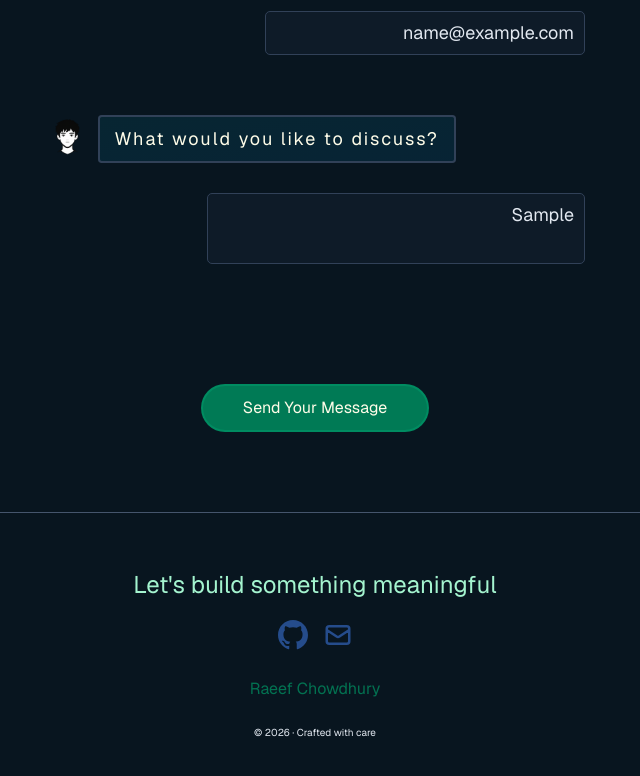
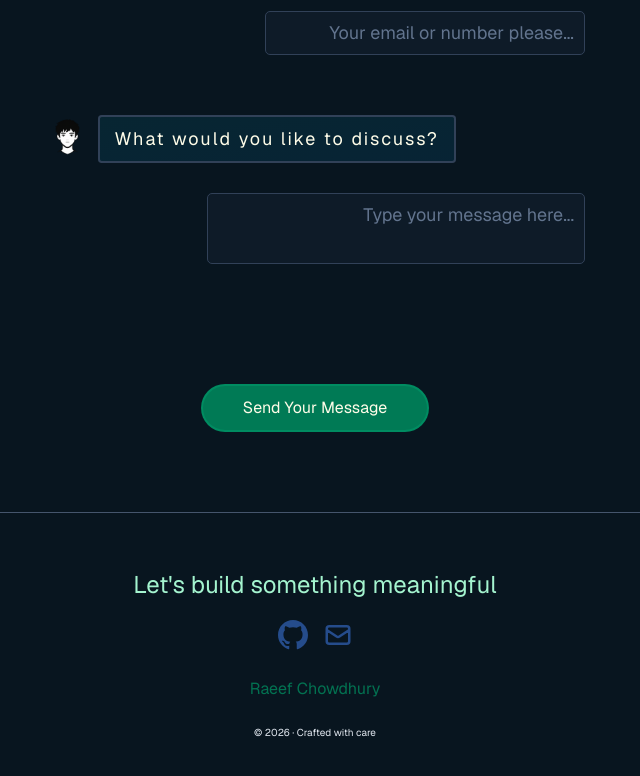
Before and after one commit to Raeef-Chowdhury/Portfolio, a Next.js app: page /contact in a window 1280 px wide. Both pictures are taken after typing "Sample", "name@example.com", "Sample" into the empty fields and a click on the button "Send Your Message". Shown: the part 565-1341 px from the top of the page, without its empty margins (325-965 px from the left). Built offline with nearby package versions, Linux system fonts and the light colour scheme; no server answers.

Commit message:
feat(email): add email send through form using resend

```diff
--- /dev/null
+++ b/app/api/contact/route.ts
@@ -0,0 +1,39 @@
+import { Resend } from "resend";
+import { NextResponse } from "next/server";
+
+const resend = new Resend(process.env.RESEND_API_KEY);
+
+export async function POST(request: Request) {
+  try {
+    const body = await request.json();
+    const { name, contact, message } = body;
+
+    if (!name || !contact || !message) {
+      return NextResponse.json(
+        { error: "All fields required" },
+        { status: 400 }
+      );
+    }
+
+    const data = await resend.emails.send({
+      from: "Portfolio Contact <onboarding@resend.dev>", // Use verified domain later
+      to: "raeef.chowdhury23@gmail.com", // Your email
+      subject: `New Contact: ${name}`,
+      text: `
+Name: ${name}
+Contact: ${contact}
+
+Message:
+${message}
+      `,
+    });
+
+    return NextResponse.json({ success: true, id: data.data });
+  } catch (error) {
+    console.error("Email error:", error);
+    return NextResponse.json(
+      { error: "Failed to send email" },
+      { status: 500 }
+    );
+  }
+}
--- a/app/contact/page.tsx
+++ b/app/contact/page.tsx
@@ -1,44 +1,108 @@
+"use client";
+
+import { useState } from "react";
 import { ContactField } from "@/components/ui/ContactTexts";
 import { contactFields } from "@/Data/ContactField";
+
 export default function ContactPage() {
+  const [formData, setFormData] = useState({
+    name: "",
+    contact: "",
+    message: "",
+  });
+  const [isLoading, setIsLoading] = useState(false);
+  const [isSuccess, setIsSuccess] = useState(false);
+
+  const handleChange = (
+    e: React.ChangeEvent<HTMLInputElement | HTMLTextAreaElement>
+  ) => {
+    setFormData((prev) => ({
+      ...prev,
+      [e.target.name]: e.target.value,
+    }));
+  };
+
+  const handleSubmit = async (e: React.FormEvent) => {
+    e.preventDefault();
+    setIsLoading(true);
+
+    try {
+      const response = await fetch("/api/contact", {
+        method: "POST",
+        headers: { "Content-Type": "application/json" },
+        body: JSON.stringify(formData),
+      });
+
+      const data = await response.json();
+
+      if (!response.ok) throw new Error(data.error);
+
+      setIsSuccess(true);
+      setTimeout(() => {
+        setIsSuccess(false);
+      }, 3000);
+      setFormData({ name: "", contact: "", message: "" });
+    } catch (error) {
+      alert("Failed to send message. Please try again.");
+      console.error(error);
+    } finally {
+      setIsLoading(false);
+    }
+  };
+
   return (
-    <div className="min-h-screen flex flex-col  px-5 py-8">
-      <div className="w-full ">
+    <div className="min-h-screen flex flex-col px-5 py-8">
+      <div className="w-full">
         <h1 className="text-[3.2rem] leading-[0.3rem] mt-[6rem] font-bold text-center text-text mb-8">
           Contact Me
         </h1>
+        {isSuccess && (
+          <div className="absolute top-[10%] right-[50%] translate-x-[50%] bg-emerald-500 text-white px-6 py-4 rounded-lg shadow-lg flex items-center gap-3 animate-slide-in">
+            <svg
+              className="w-12 h-12"
+              fill="none"
+              stroke="currentColor"
+              viewBox="0 0 24 24"
+            >
+              <path
+                strokeLinecap="round"
+                strokeLinejoin="round"
+                strokeWidth={2}
+                d="M5 13l4 4L19 7"
+              />
+            </svg>
+            <span className="font-medium text-[1.8rem]">
+              Message sent successfully!
+            </span>
+          </div>
+        )}
+        <form onSubmit={handleSubmit}>
           <div className="mt-[12rem] max-w-4xl flex flex-col gap-24 mx-auto px-4">
             {contactFields.map((field) => (
               <ContactField
                 key={field.id}
-              id={field.id}
-              name={field.name}
-              type={field.type}
-              placeholder={field.placeholder}
-              maxWidth={field.maxWidth}
-              question={field.question}
-              required={field.required}
-              rows={field.rows}
+                {...field}
+                value={formData[field.name as keyof typeof formData]}
+                onChange={handleChange}
               />
             ))}
           </div>
+          {isLoading && (
+            <div className="flex justify-center w-full mt-[4rem] text-[2.4rem] text-slate-400">
+              Please wait while the message is being sent...
+            </div>
+          )}
           <div className="flex justify-center">
-          <button className="bg-emerald-700 border-emerald-400/20 border-2 rounded-full  mt-[12rem] hover:border-emerald-400/80 transition-all hover:bg-emerald-900 hover:cursor-pointer px-16 py-4 text-yellow-50 text-[1.6rem] mx-auto max-w-2xl">
-            Send Your Message
+            <button
+              type="submit"
+              disabled={isLoading}
+              className="bg-emerald-700 border-emerald-400/20 border-2 rounded-full mt-[12rem] hover:border-emerald-400/80 transition-all hover:bg-emerald-900 hover:cursor-pointer px-16 py-4 text-yellow-50 text-[1.6rem] mx-auto max-w-2xl disabled:opacity-50 disabled:cursor-not-allowed"
+            >
+              {isLoading ? "Sending..." : "Send Your Message"}
             </button>
           </div>
+        </form>
       </div>
     </div>
   );
 }
-export const metadata = {
-  title: "Contact | Raeef Chowdhury",
-  description: "If you want to have any discussions with me, contact me here.",
-  keywords: ["Developer Contact Section", "Zod Validation"],
-  openGraph: {
-    title: "Contact | Raeef Chowdhury",
-    description: "How to contact Raeef Chowdhury",
-    type: "website",
-    url: "https://raeef-chowdhury.vercel.app/contact",
-  },
-};
--- a/components/ui/ContactTexts.tsx
+++ b/components/ui/ContactTexts.tsx
@@ -1,6 +1,17 @@
+// ContactField.tsx (Updated Component)
+"use client";
+
 import Image from "next/image";
 import { ContactFieldType } from "@/Data/ContactField";
 import ProfileImg from "@/Images/Profile-NoBackground.png";
+
+interface ContactFieldProps extends ContactFieldType {
+  value: string;
+  onChange: (
+    e: React.ChangeEvent<HTMLInputElement | HTMLTextAreaElement>
+  ) => void;
+}
+
 export function ContactField({
   id,
   name,
@@ -10,7 +21,9 @@ export function ContactField({
   question,
   rows,
   required,
-}: ContactFieldType) {
+  value,
+  onChange,
+}: ContactFieldProps) {
   return (
     <div className="space-y-12">
       <div className="flex items-start gap-3">
@@ -31,6 +44,8 @@ export function ContactField({
           <textarea
             name={name}
             id={id}
+            value={value}
+            onChange={onChange}
             required={required}
             rows={rows}
             className={`w-full ${maxWidth} resize-none bg-slate-800/30 border border-slate-700 text-right text-[1.8rem] text-slate-200 py-3 px-4 rounded-lg focus:outline-none focus:ring-2 focus:ring-emerald-500 focus:border-transparent placeholder-slate-500`}
@@ -41,6 +56,8 @@ export function ContactField({
             name={name}
             id={id}
             type={type}
+            value={value}
+            onChange={onChange}
             required={required}
             className={`w-full ${maxWidth} bg-slate-800/30 border border-slate-700 text-right text-[1.8rem] text-slate-200 py-3 px-4 rounded-lg focus:outline-none focus:ring-2 focus:ring-emerald-500 focus:border-transparent placeholder-slate-500`}
             placeholder={placeholder}
--- a/package.json
+++ b/package.json
@@ -16,7 +16,8 @@
     "react": "19.2.3",
     "react-dom": "19.2.3",
     "react-github-calendar": "^5.0.4",
-    "react-icons": "^5.5.0"
+    "react-icons": "^5.5.0",
+    "resend": "^6.7.0"
   },
   "devDependencies": {
     "@tailwindcss/postcss": "^4",
--- /dev/null
+++ b/tailwind.config.js
@@ -0,0 +1,15 @@
+module.exports = {
+  theme: {
+    extend: {
+      keyframes: {
+        "slide-in": {
+          "0%": { transform: "translateX(100%)", opacity: "0" },
+          "100%": { transform: "translateX(0)", opacity: "1" },
+        },
+      },
+      animation: {
+        "slide-in": "slide-in 0.3s ease-out",
+      },
+    },
+  },
+};
```
Also changed, not shown: 1 other file (tests, documents, lock files or other folders). Lines whose indentation alone changed are shown as unchanged.
